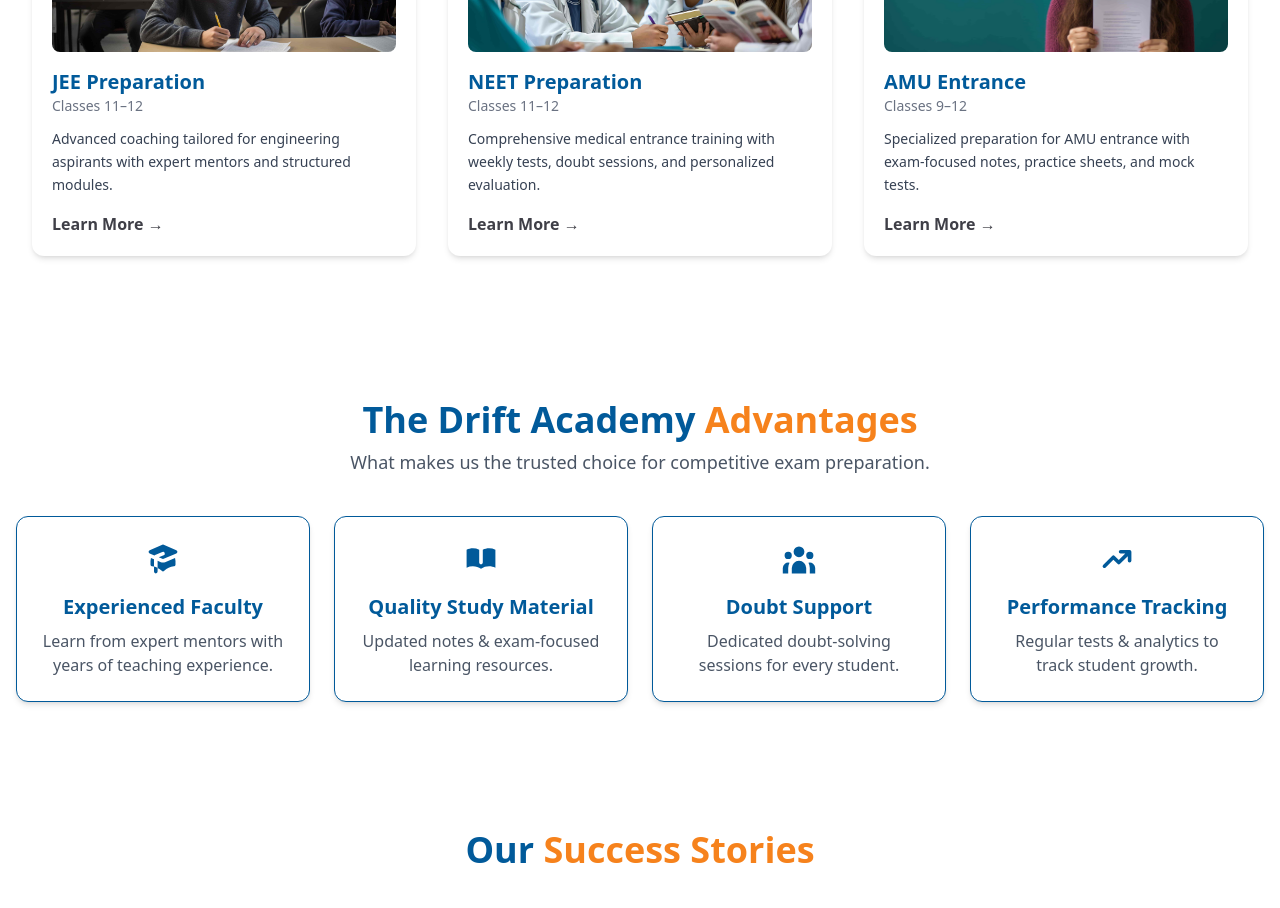
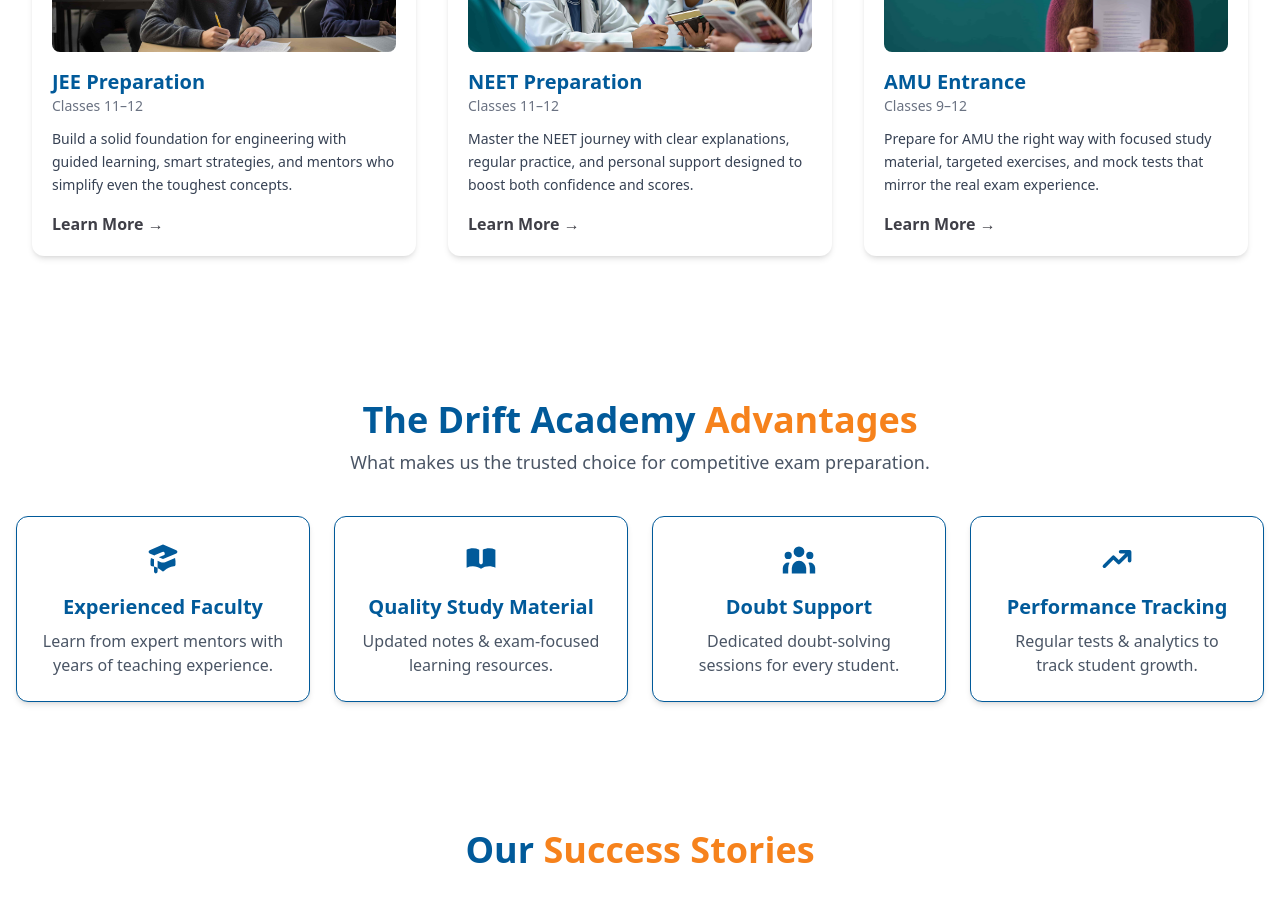
Before and after one commit to atif-afsar/Drift-Academy, a React (Vite) app: page / in a window 1280 px wide. Shown: the part 1120-2028 px from the top of the page. Built offline with nearby package versions, Linux system fonts and the light colour scheme.

Commit message:
Changed the content in the programs Section

```diff
--- a/src/Components/Home/ProgramsSection.jsx
+++ b/src/Components/Home/ProgramsSection.jsx
@@ -8,23 +8,24 @@
     title: "JEE Preparation",
     subtitle: "Classes 11–12",
     description:
-        "Advanced coaching tailored for engineering aspirants with expert mentors and structured modules.",
+      "Build a solid foundation for engineering with guided learning, smart strategies, and mentors who simplify even the toughest concepts.",
   },
   {
     image: "/images/neet.jpg",
     title: "NEET Preparation",
     subtitle: "Classes 11–12",
     description:
-        "Comprehensive medical entrance training with weekly tests, doubt sessions, and personalized evaluation.",
+      "Master the NEET journey with clear explanations, regular practice, and personal support designed to boost both confidence and scores.",
   },
   {
     image: "/images/amu.jpg",
     title: "AMU Entrance",
     subtitle: "Classes 9–12",
     description:
-        "Specialized preparation for AMU entrance with exam-focused notes, practice sheets, and mock tests.",
+      "Prepare for AMU the right way with focused study material, targeted exercises, and mock tests that mirror the real exam experience.",
   },
 ];
+
 
   return (
     <section className="max-w-7xl mx-auto px-4 md:px-8 py-20">
```
Lines whose indentation alone changed are shown as unchanged.
